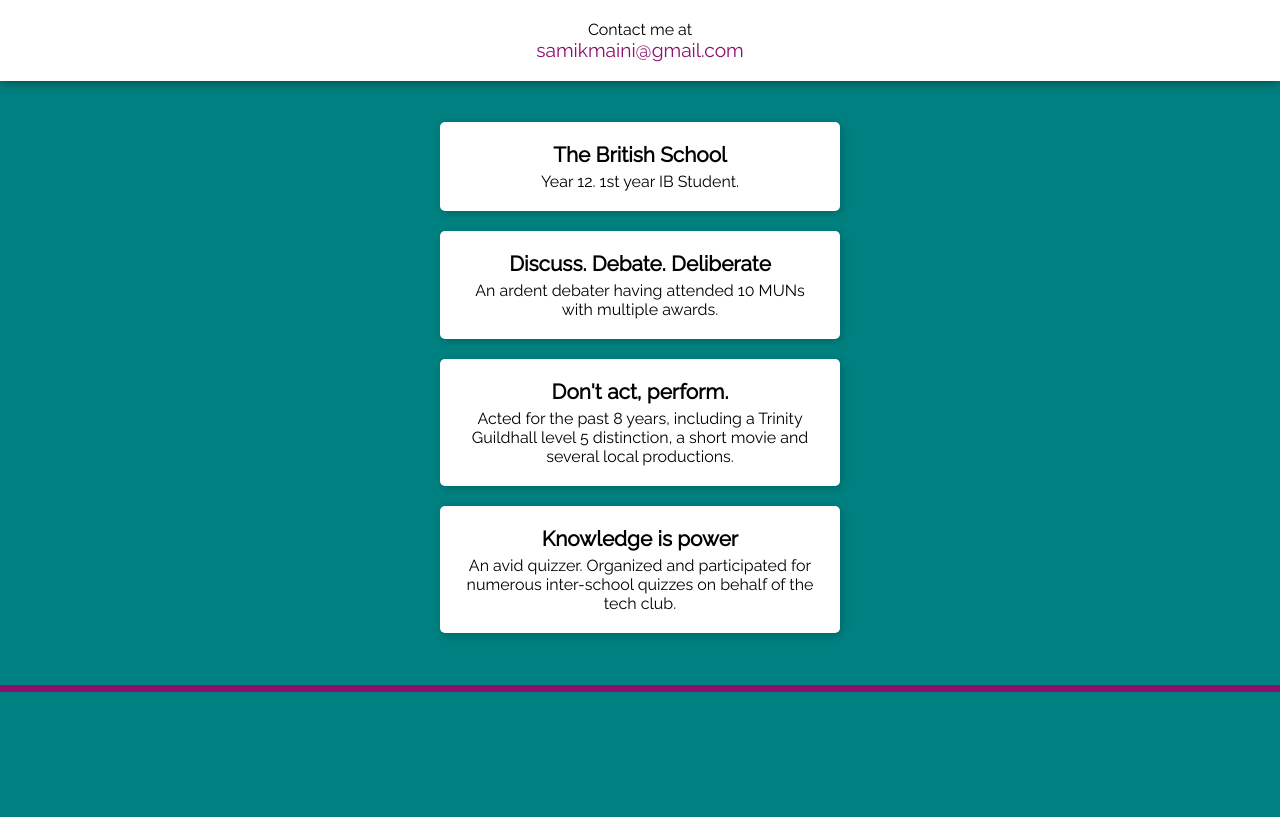
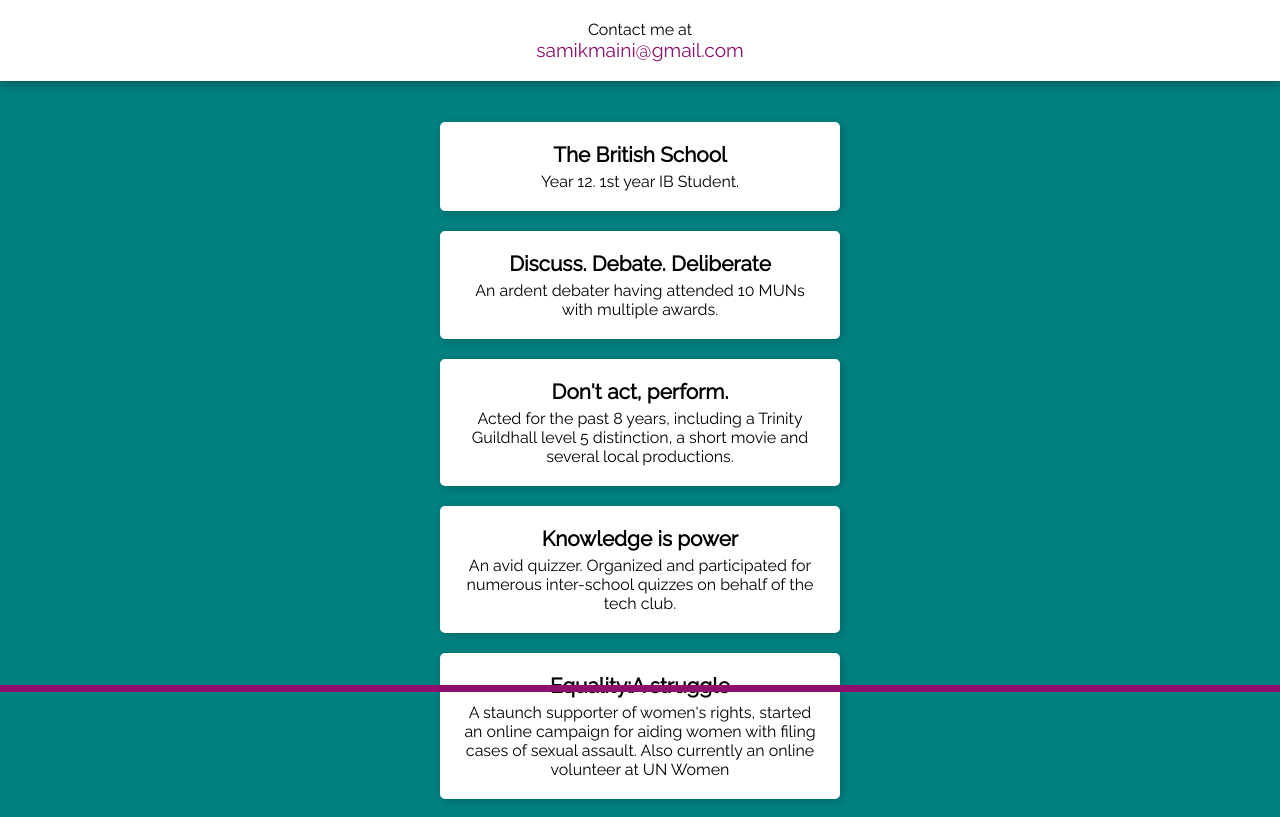
Before and after one commit to Samik2001/Samik2001.github.io, a plain HTML site: page index.html in a window 1280 px wide. Shown: the part 108-925 px from the top of the page. Before the commit the page ends 800 px from the top, so only its background shows below. Drawn offline with Linux system fonts and the light colour scheme.

Commit message:
Update index.html

```diff
--- a/index.html
+++ b/index.html
@@ -41,6 +41,10 @@ Acted for the past 8 years, including a Trinity Guildhall level 5 distinction, a
 <header>Knowledge is power</header>
 An avid quizzer. Organized and participated for numerous inter-school quizzes on behalf of the tech club.
 </section>
+<section class="card">
+<header>Equality:A struggle</header>
+A staunch supporter of women's rights, started an online campaign for aiding women with filing cases of sexual assault. Also currently an online volunteer at UN Women
+</section>
 
 
 </main>
```
